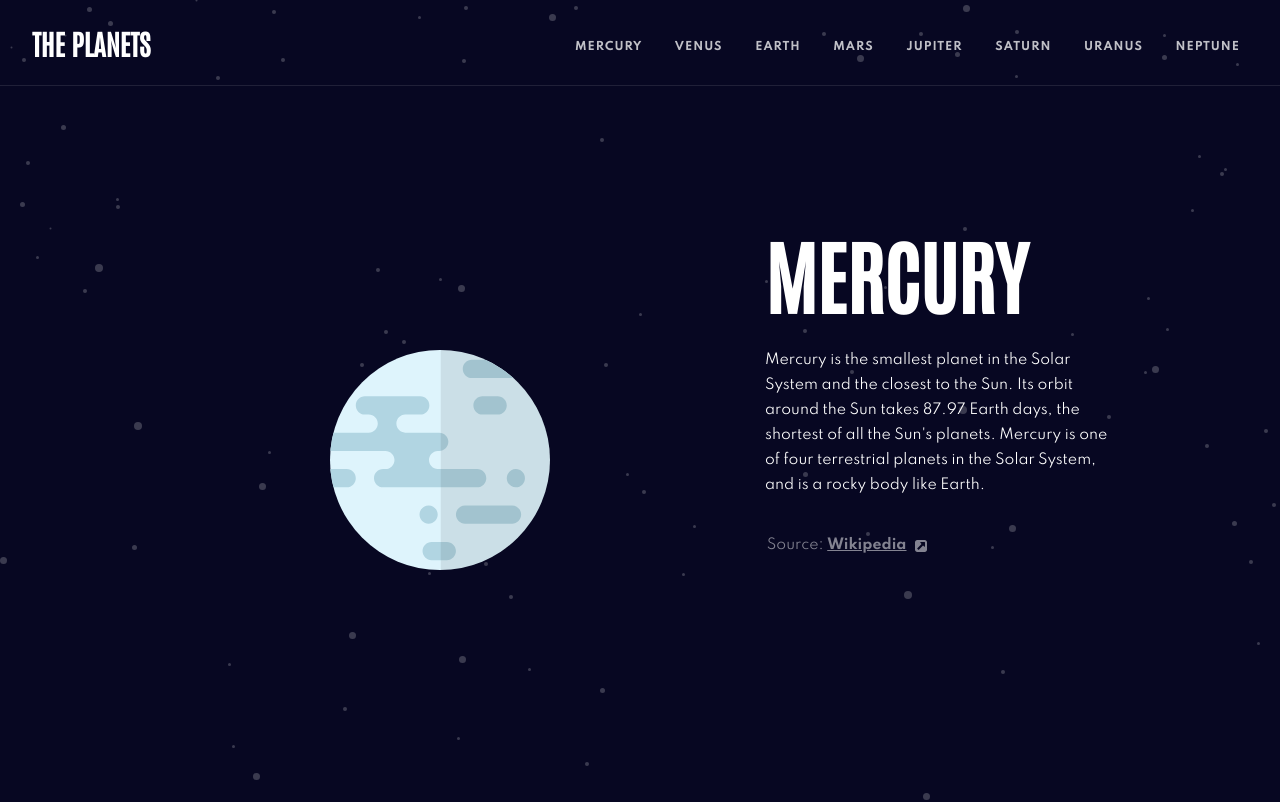
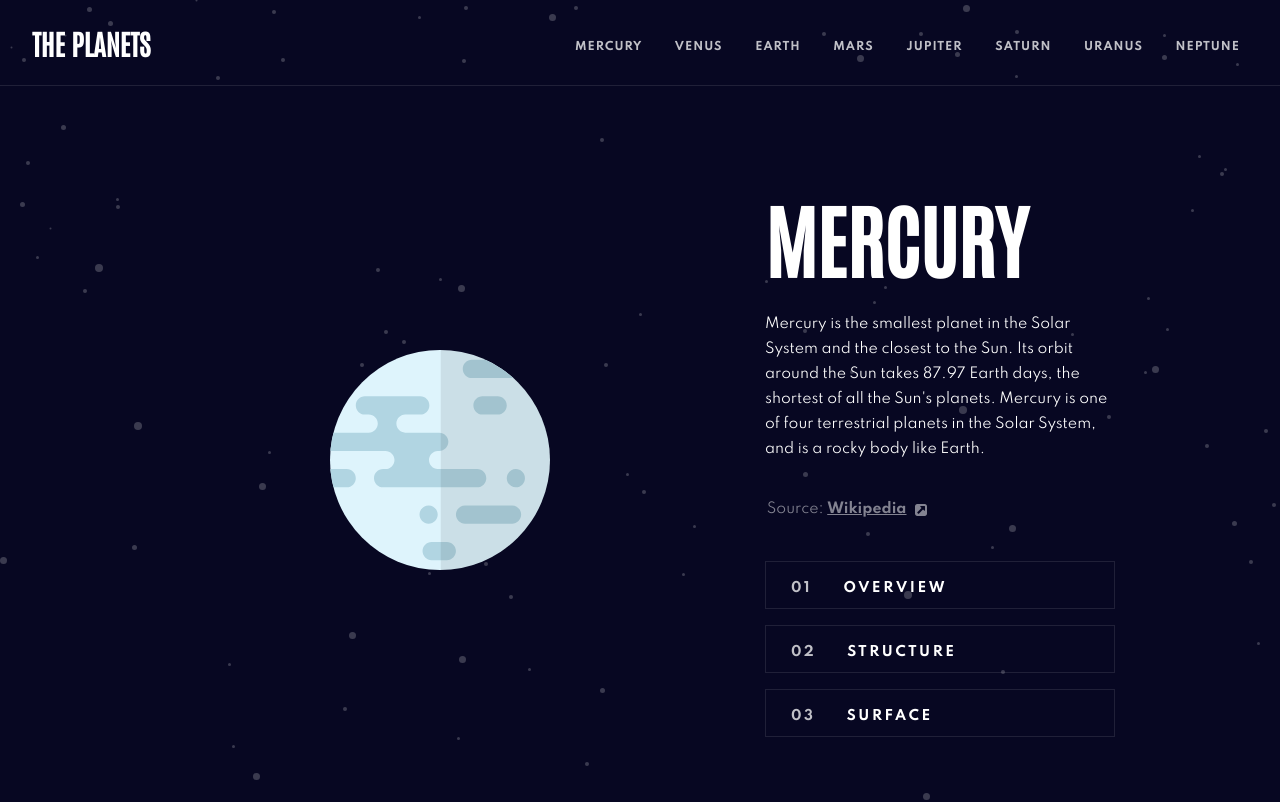
Before and after one commit to kpav33/planets-fact-site, a React (Create React App) app: page / in a window 1280 px wide. Shown: the top 802 px of the page. Built offline with nearby package versions, Linux system fonts and the light colour scheme.

Commit message:
Add planet data switcher for desktop

```diff
--- a/src/App.tsx
+++ b/src/App.tsx
@@ -48,7 +48,11 @@ function App() {
                   style={data[0].styles}
                 />
               )}
-              <PlanetInfo data={data[0]} buttonValue={clickButtonValue} />
+              <PlanetInfo
+                data={data[0]}
+                buttonValue={clickButtonValue}
+                setClickButtonValue={setClickButtonValue}
+              />
             </Route>
             <Route exact path="/mercury">
               {width < 400 && (
@@ -57,7 +61,11 @@ function App() {
                   style={data[0].styles}
                 />
               )}
-              <PlanetInfo data={data[0]} buttonValue={clickButtonValue} />
+              <PlanetInfo
+                data={data[0]}
+                buttonValue={clickButtonValue}
+                setClickButtonValue={setClickButtonValue}
+              />
             </Route>
             <Route exact path="/venus">
               {width < 400 && (
@@ -66,7 +74,11 @@ function App() {
                   style={data[1].styles}
                 />
               )}
-              <PlanetInfo data={data[1]} buttonValue={clickButtonValue} />
+              <PlanetInfo
+                data={data[1]}
+                buttonValue={clickButtonValue}
+                setClickButtonValue={setClickButtonValue}
+              />
             </Route>
             <Route exact path="/earth">
               {width < 400 && (
@@ -75,7 +87,11 @@ function App() {
                   style={data[2].styles}
                 />
               )}
-              <PlanetInfo data={data[2]} buttonValue={clickButtonValue} />
+              <PlanetInfo
+                data={data[2]}
+                buttonValue={clickButtonValue}
+                setClickButtonValue={setClickButtonValue}
+              />
             </Route>
             <Route exact path="/mars">
               {width < 400 && (
@@ -84,7 +100,11 @@ function App() {
                   style={data[3].styles}
                 />
               )}
-              <PlanetInfo data={data[3]} buttonValue={clickButtonValue} />
+              <PlanetInfo
+                data={data[3]}
+                buttonValue={clickButtonValue}
+                setClickButtonValue={setClickButtonValue}
+              />
             </Route>
             <Route exact path="/jupiter">
               {width < 400 && (
@@ -93,7 +113,11 @@ function App() {
                   style={data[4].styles}
                 />
               )}
-              <PlanetInfo data={data[4]} buttonValue={clickButtonValue} />
+              <PlanetInfo
+                data={data[4]}
+                buttonValue={clickButtonValue}
+                setClickButtonValue={setClickButtonValue}
+              />
             </Route>
             <Route exact path="/saturn">
               {width < 400 && (
@@ -102,7 +126,11 @@ function App() {
                   style={data[5].styles}
                 />
               )}
-              <PlanetInfo data={data[5]} buttonValue={clickButtonValue} />
+              <PlanetInfo
+                data={data[5]}
+                buttonValue={clickButtonValue}
+                setClickButtonValue={setClickButtonValue}
+              />
             </Route>
             <Route exact path="/uranus">
               {width < 400 && (
@@ -111,7 +139,11 @@ function App() {
                   style={data[6].styles}
                 />
               )}
-              <PlanetInfo data={data[6]} buttonValue={clickButtonValue} />
+              <PlanetInfo
+                data={data[6]}
+                buttonValue={clickButtonValue}
+                setClickButtonValue={setClickButtonValue}
+              />
             </Route>
             <Route exact path="/neptune">
               {width < 400 && (
@@ -120,7 +152,11 @@ function App() {
                   style={data[7].styles}
                 />
               )}
-              <PlanetInfo data={data[7]} buttonValue={clickButtonValue} />
+              <PlanetInfo
+                data={data[7]}
+                buttonValue={clickButtonValue}
+                setClickButtonValue={setClickButtonValue}
+              />
             </Route>
           </Switch>
         </>
--- /dev/null
+++ b/src/components/DesktopPlanetMenu.tsx
@@ -0,0 +1,92 @@
+import React from "react";
+import styled from "styled-components";
+
+interface IProps {
+  setClickButtonValue: React.Dispatch<React.SetStateAction<string | undefined>>;
+  style: {
+    maxWidth: string;
+    borderColor: string;
+  };
+}
+
+interface IStyledProps {
+  backgroundColor: string;
+}
+
+export default function DesktopPlanetMenu({
+  setClickButtonValue,
+  style,
+}: IProps) {
+  // Repeated from MobilePlanetMenu, find a way to DRY
+  function handleClick(e: React.MouseEvent<HTMLButtonElement, MouseEvent>) {
+    let target = e.target as HTMLLIElement;
+    // Add check to make sure object exists
+    // console.log(target.textContent?.toLowerCase());
+    setClickButtonValue(target.textContent?.toLowerCase().slice(3));
+  }
+
+  // Make overview button focused by default!!!
+
+  return (
+    <StyledDesktopPlanetMenuDiv backgroundColor={style.borderColor}>
+      <div>
+        <button onClick={handleClick}>
+          <span>01</span> Overview
+        </button>
+        <button onClick={handleClick}>
+          <span>02</span> Structure
+        </button>
+        <button onClick={handleClick}>
+          <span>03</span> Surface
+        </button>
+      </div>
+    </StyledDesktopPlanetMenuDiv>
+  );
+}
+
+const StyledDesktopPlanetMenuDiv = styled.div<IStyledProps>`
+  div {
+    list-style: none;
+    padding: 0;
+    height: 176px;
+    display: grid;
+    grid-template: auto / auto;
+    grid-gap: 16px;
+    font-size: 12px;
+    color: var(--text-color);
+    text-transform: uppercase;
+    letter-spacing: 2.6px;
+    font-weight: 700;
+  }
+
+  button {
+    border: 1px solid hsla(240, 6%, 54%, 0.2);
+    //padding: 18px 0px 0px 28px;
+    // align-self: center;
+    cursor: pointer;
+    background: none;
+    font-family: var(--font-spartan);
+    color: var(--text-color);
+    font-weight: 700;
+    letter-spacing: 2.6px;
+    text-transform: uppercase;
+    text-align: left;
+    padding: 6px 0px 0px 25px;
+
+    &:hover,
+    &:active,
+    &:focus {
+      background: ${(props) => props.backgroundColor};
+    }
+  }
+
+  a:active,
+  a:focus {
+    background: red;
+  }
+
+  span {
+    margin-right: 25px;
+    color: hsl(0, 0%, 100%, 0.75);
+  }
+`;
--- a/src/components/PlanetInfo.tsx
+++ b/src/components/PlanetInfo.tsx
@@ -35,9 +35,14 @@ interface IProps {
     };
   };
   buttonValue: string | undefined;
+  setClickButtonValue: React.Dispatch<React.SetStateAction<string | undefined>>;
 }
 
-export default function PlanetInfo({ data, buttonValue }: IProps) {
+export default function PlanetInfo({
+  data,
+  buttonValue,
+  setClickButtonValue,
+}: IProps) {
   // console.log(data[2].images.planet);
   // console.log(buttonValue);
   // console.log(data.styles);
@@ -48,7 +53,11 @@ export default function PlanetInfo({ data, buttonValue }: IProps) {
         buttonValue={buttonValue}
         style={data.styles}
       />
-      <PlanetText data={data} buttonValue={buttonValue} />
+      <PlanetText
+        data={data}
+        buttonValue={buttonValue}
+        setClickButtonValue={setClickButtonValue}
+      />
       <PlanetStats data={data} />
     </PlanetInfoContainer>
   );
--- a/src/components/PlanetText.tsx
+++ b/src/components/PlanetText.tsx
@@ -2,6 +2,7 @@ import React from "react";
 import styled from "styled-components";
 
 import { ReactComponent as IconSource } from "../assets/icon-source.svg";
+import DesktopPlanetMenu from "./DesktopPlanetMenu";
 
 interface IProps {
   data: {
@@ -27,12 +28,20 @@ interface IProps {
       internal: string;
       geology: string;
     };
+    styles: {
+      maxWidth: string;
+      borderColor: string;
+    };
   };
   buttonValue: string | undefined;
+  setClickButtonValue: React.Dispatch<React.SetStateAction<string | undefined>>;
 }
 
-export default function PlanetText({ data, buttonValue }: IProps) {
-  // console.log(buttonValue);
+export default function PlanetText({
+  data,
+  buttonValue,
+  setClickButtonValue,
+}: IProps) {
   let textParaPath;
   let textSourcePath;
   switch (buttonValue) {
@@ -60,6 +69,14 @@ export default function PlanetText({ data, buttonValue }: IProps) {
           <IconSource />
         </a>
       </PlanetTextSource>
+      {/* <MobilePlanetMenu
+        style={{ maxWidth: "ok", borderColor: "ok" }}
+        setClickButtonValue={setClickButtonValue}
+      /> */}
+      <DesktopPlanetMenu
+        style={data.styles}
+        setClickButtonValue={setClickButtonValue}
+      />
     </PlanetTextContainer>
   );
 }
@@ -85,7 +102,7 @@ const PlanetTextContainer = styled.div`
       // to do
       font-size: 80px;
       //line-height: 104px;
-      margin-bottom: 23px;
+      margin: 30px 0px 23px 0px;
     }
   }
 
@@ -97,6 +114,7 @@ const PlanetTextContainer = styled.div`
       // to do
       font-size: 14px;
       line-height: 25px;
+      height: 150px;
     }
   }
 `;
```
Also changed, not shown: src/components/MobilePlanetMenu.tsx (+21 -0 lines).
